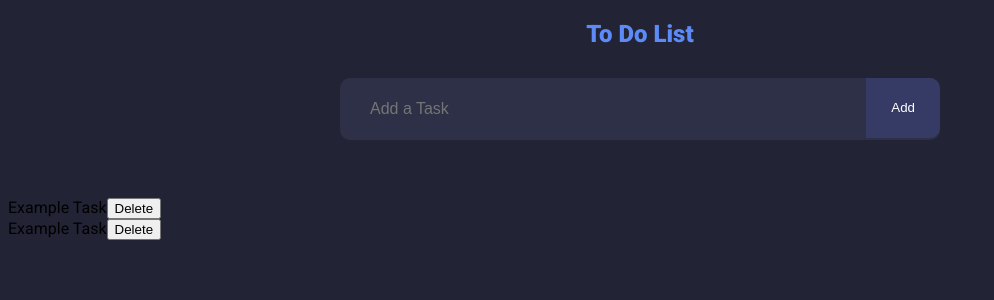
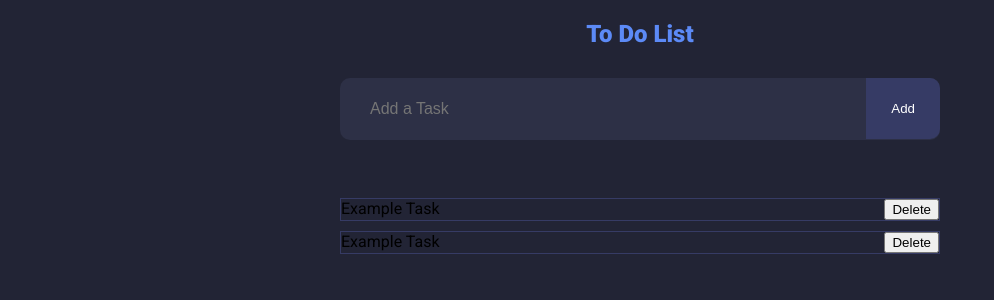
Before and after one commit to Disaster-Loki/To-Do-List, a React (Vite) app in the folder app/: page / in a window 1280 px wide. Shown: the top 300 px of the page, without its empty margins (0-994 px from the left). Built offline with nearby package versions, Linux system fonts and the light colour scheme.

Commit message:
Version 1.2

```diff
--- a/app/src/TodoList.css
+++ b/app/src/TodoList.css
@@ -33,9 +33,14 @@ button.add{
     color: white;
     cursor: pointer;
     padding: 10px 25px;
-    height: 60px;
+    height: 61px;
     border-top-right-radius: 10px;
     border-bottom-right-radius: 10px;
+}
+
+button.add:hover{
+    color: white;
+    background: #363f88;
 }
 
 input{
@@ -50,8 +55,31 @@ input{
     color: white;
 }
 
+.listTask{
+    display: flex;
+    justify-content: center;
+    flex-flow: column wrap;
+    width: 600px;
+    margin: auto;
+}
+
+.item{
+    display: flex;
+    justify-content: space-between;
+    border: 1px solid #363b65;
+    margin-bottom: 10px;
+    cursor: pointer;
+}
+
+.item:hover{
+    background: #151627;
+}
+
 @media screen and (max-width: 900px) {
     form{
         width: 100%;
     }
+    .listTask{
+        width: 100%;
+    }
 }
```
